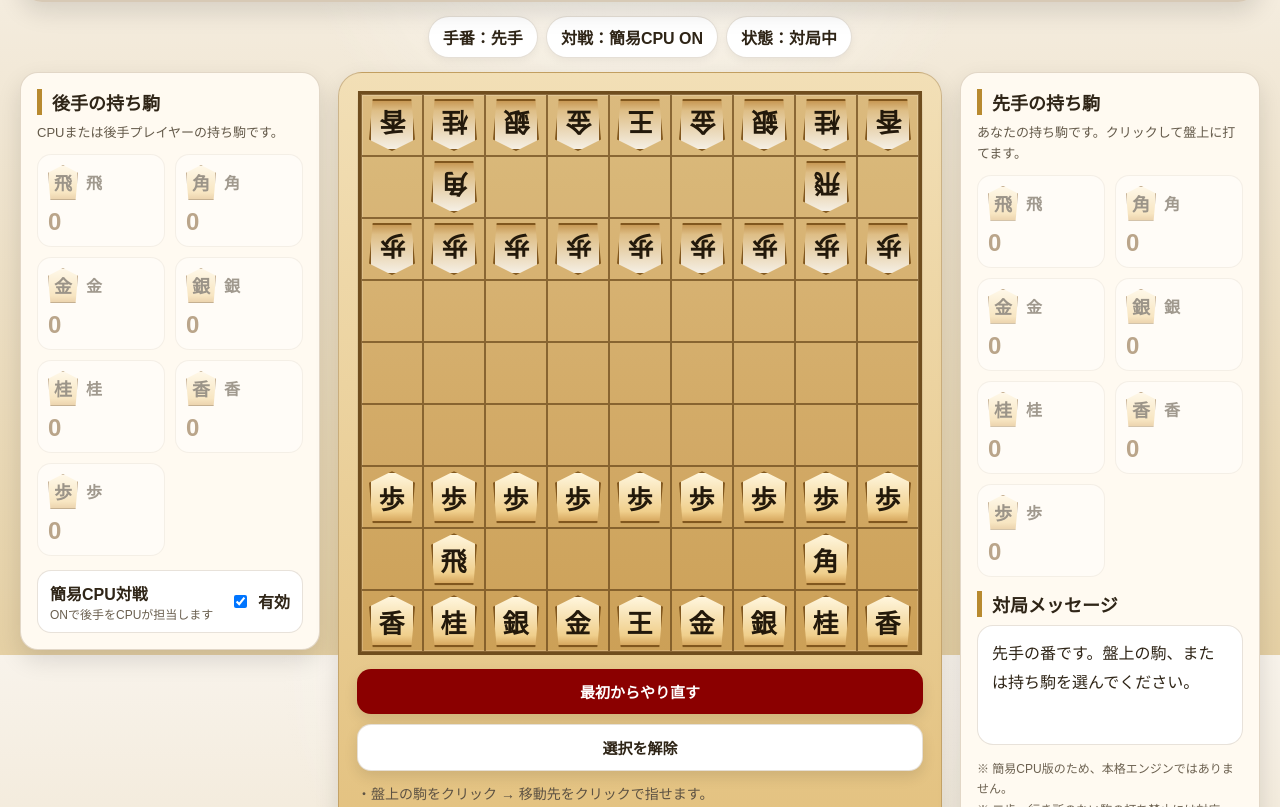
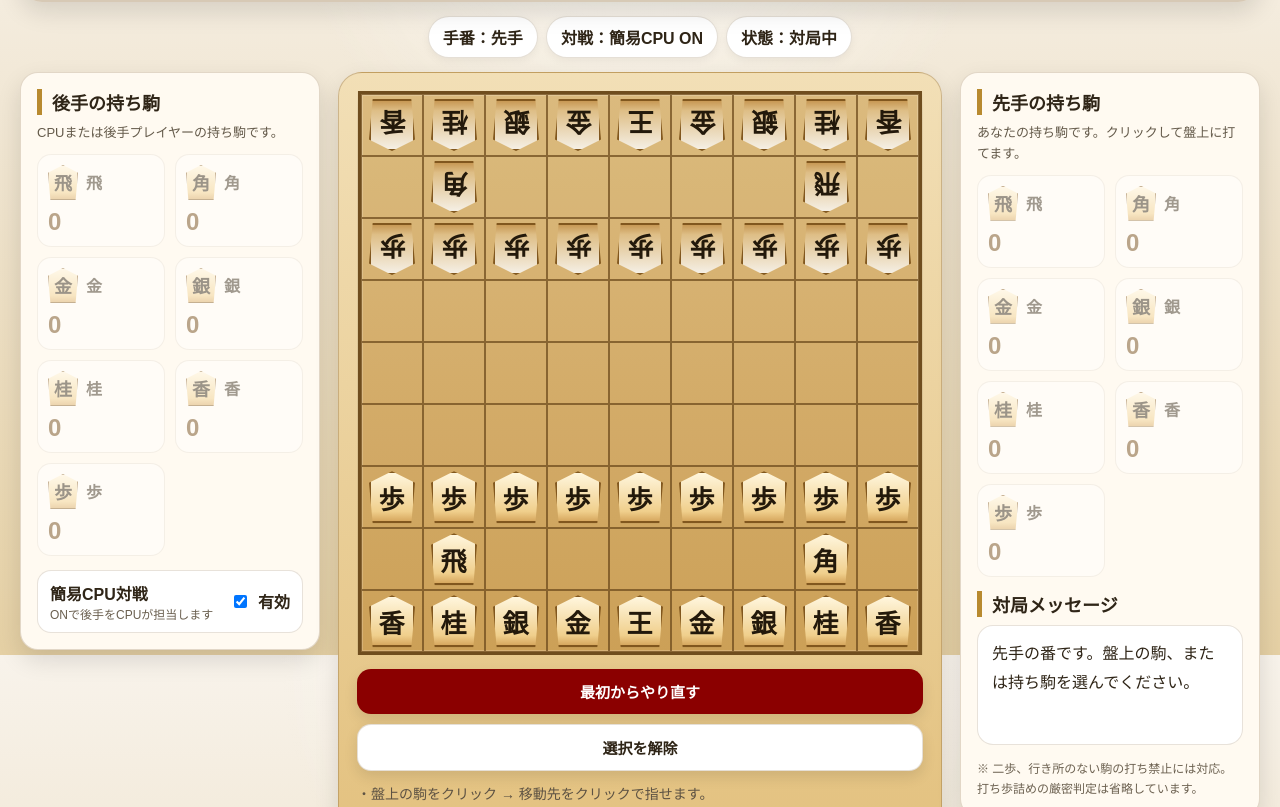
Before and after one commit to strawberry-game/shogi, a plain HTML site: page index.html in a window 1280 px wide. Shown: the part 145-952 px from the top of the page. Drawn offline with Linux system fonts and the light colour scheme.

Commit message:
Update index.html

```diff
--- a/index.html
+++ b/index.html
@@ -508,7 +508,6 @@
           <div id="message" class="message"></div>
           <div id="winnerBox"></div>
           <div class="footer-note">
-            ※ 簡易CPU版のため、本格エンジンではありません。<br>
             ※ 二歩、行き所のない駒の打ち禁止には対応。打ち歩詰めの厳密判定は省略しています。
           </div>
         </div>
```
